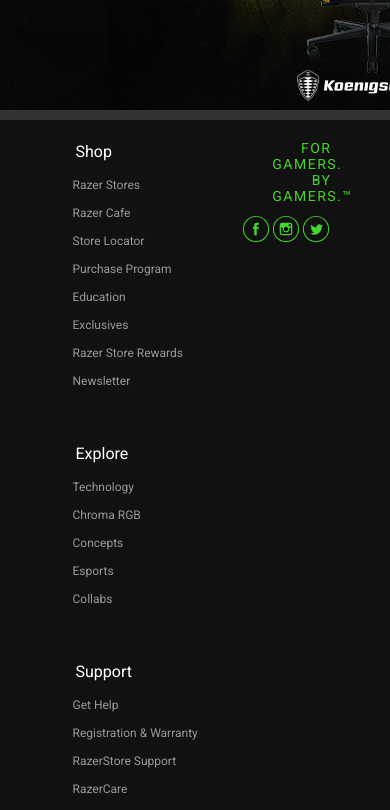
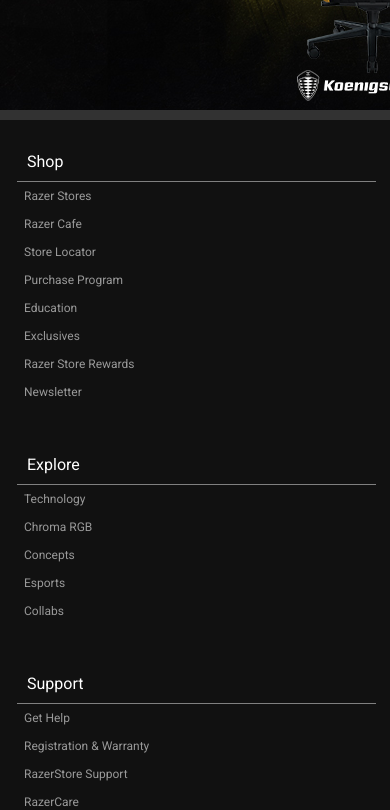
Before and after one commit to JuanP-VT/apple-page-replica, a React (Create React App) app: page / in a window 390 px wide. Shown: the part 5460-6270 px from the top of the page. Built offline with nearby package versions, Linux system fonts and the light colour scheme.

Commit message:
UPD mFooter media queries

```diff
--- a/src/components/Footer/Footer.Style.ts
+++ b/src/components/Footer/Footer.Style.ts
@@ -4,16 +4,26 @@ export const FooterContainer = styled.div`
   background-color: #111;
   display: flex;
   justify-content: center;
+  @media (max-width: 880px) {
+    justify-content: space-between;
+  }
   .content {
     width: 70%;
     display: flex;
     flex-direction: column;
+    padding: 10px;
+    @media (max-width: 1100px) {
+      width: 100%;
+    }
   }
   .main {
     height: 90%;
     display: flex;
     position: relative;
     border-bottom: 1px solid rgb(50, 50, 50);
+    @media (max-width: 780px) {
+      flex-direction: column;
+    }
   }
   .links {
     width: 60%;
@@ -44,6 +54,15 @@ export const FooterContainer = styled.div`
         }
       }
     }
+    @media (max-width: 780px) {
+      .icons {
+        justify-content: center;
+      }
+      p {
+        padding-left: 0px;
+      }
+      margin-bottom: 30px;
+    }
   }
   .legal {
     height: 10%;
@@ -64,8 +83,11 @@ export const FooterMenuContainer = styled.div<FooterMenuProps>`
     cursor: pointer;
     pointer-events: none;
     padding: 10px;
+    //Switch to mobile Nav at 780px
     @media (max-width: 780px) {
       pointer-events: all;
+      border-bottom: 1px solid grey;
+      width: 92vw;
     }
   }
   ul {
@@ -80,4 +102,5 @@ export const StyledFooterLink = styled.a`
   text-decoration: none;
   padding: 7px;
   font-size: 12px;
+  white-space: nowrap;
 `;
```
